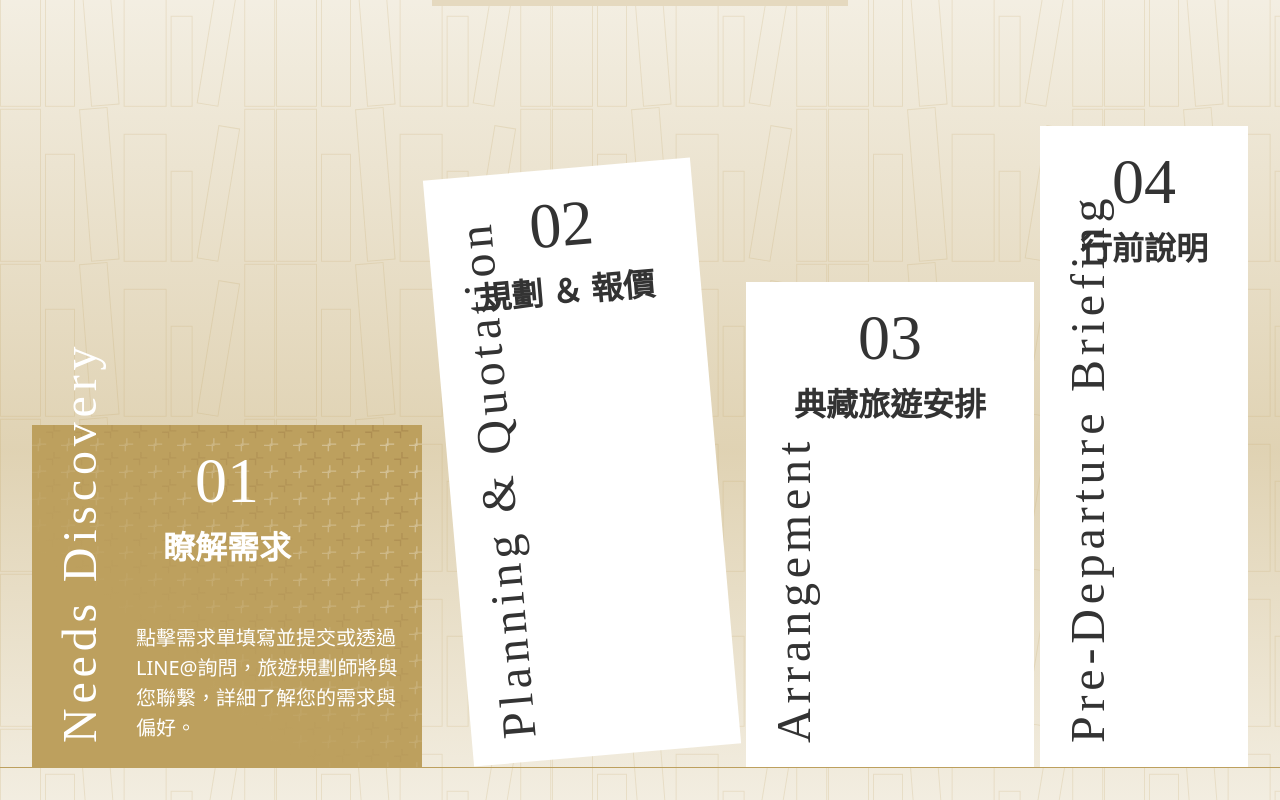
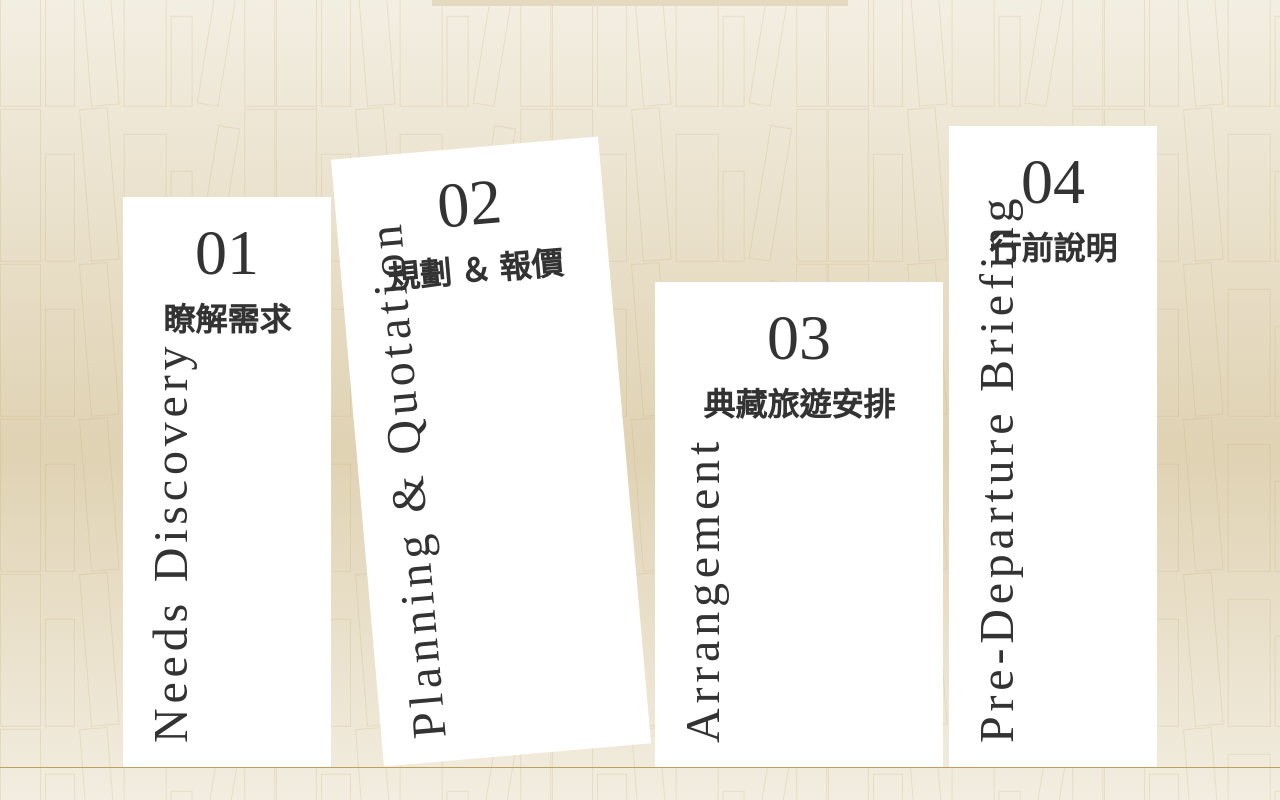
Before and after one commit to EasonLiuFrontEnd/luxe-travel, a Next.js app: page / in a window 1280 px wide. Shown: the part 5800-6600 px from the top of the page. Built offline with nearby package versions, Linux system fonts and the light colour scheme; no server answers; a web font is replaced by a local one.

Commit message:
feat: add service-process books animation

```diff
--- a/src/components/pages/home/ServiceProcess/config.ts
+++ b/src/components/pages/home/ServiceProcess/config.ts
@@ -3,7 +3,6 @@ export type TServiceStep = {
   title: string
   englishTitle: string
   description?: string
-  backgroundClass?: string
 }
 
 export const serviceSteps: TServiceStep[] = [
@@ -13,36 +12,41 @@ export const serviceSteps: TServiceStep[] = [
     englishTitle: 'Needs Discovery',
     description:
       '點擊需求單填寫並提交或透過LINE@詢問，旅遊規劃師將與您聯繫，詳細了解您的需求與偏好。',
-    backgroundClass: 'goldGradientBackground',
   },
   {
     number: '02',
     title: '規劃 ＆ 報價',
     englishTitle: 'Planning & Quotation',
+    description:
+      '根據您的需求規劃專屬行程，提供報價，確認後請提供您的護照資訊及支付訂金。',
   },
   {
     number: '03',
     title: '典藏旅遊安排',
     englishTitle: 'Arrangement',
+    description:
+      '典藏專業團隊開始安排預定行程票券及細節，您只需放鬆等待，迎接美好旅程！',
   },
   {
     number: '04',
     title: '行前說明',
     englishTitle: 'Pre-Departure Briefing',
+    description:
+      '出發前兩週安排行前說明，提供獨家精美旅遊手冊。完整行程資料及票券，讓您隨時安心出發！',
   },
 ]
 
 export const getStepStyles = (number: string) => {
   switch (number) {
     case '01':
-      return 'text-white min-h-[480px] lg:min-w-[228px] xl:min-w-[400px] xl:max-w-[601px] xl:aspect-[601/527]'
+      return 'min-h-[480px] xl:max-w-[208px] xl:aspect-[208/570]'
     case '02':
-      return 'bg-white text-[#333333] min-h-[573px] xl:max-w-[268px] xl:aspect-[268/588] lg:rotate-[-5deg] lg:mb-[10.5px] lg:ml-[20px] lg:mr-[24px]'
+      return 'min-h-[573px] xl:max-w-[268px] xl:aspect-[268/609] xl:rotate-[-5deg] xl:hover:rotate-0 xl:mb-[10.5px] xl:hover:mb-0 xl:ml-[20px] xl:hover:ml-0 xl:mr-[24px] xl:hover:mr-0'
     case '03':
-      return 'bg-white text-[#333333] min-h-[411px] xl:max-w-[288px] xl:aspect-[288/485]'
+      return 'min-h-[411px] xl:max-w-[288px] xl:aspect-[288/485]'
     case '04':
-      return 'bg-white text-[#333333] min-h-[617px] xl:max-w-[208px] xl:aspect-[208/641]'
+      return 'min-h-[617px] xl:max-w-[208px] xl:aspect-[208/641]'
     default:
-      return 'bg-white text-[#333333]'
+      return ''
   }
 }
--- a/src/components/pages/home/ServiceProcess/index.tsx
+++ b/src/components/pages/home/ServiceProcess/index.tsx
@@ -9,29 +9,29 @@ import '@/styles/components.css'
 type TServiceProcessProps = TBaseComponent
 
 const ServiceStep = ({ step }: { step: TServiceStep }) => {
-  const { number, title, englishTitle, description, backgroundClass } = step
+  const { number, title, englishTitle, description } = step
 
   return (
     <div
       className={cn(
-        'flex flex-col items-center justify-between p-7 w-full xl:min-h-auto',
+        'flex flex-col items-center justify-between p-7 w-full xl:min-h-auto xl:hover:min-w-[400px] xl:hover:max-w-[25%] xl:hover:h-[526px] transition-all duration-300 ease-out group',
         getStepStyles(number),
-        backgroundClass && styles[backgroundClass],
+        styles.books,
       )}
     >
-      <div className='flex flex-col gap-3 lg:gap-5 items-center justify-start text-nowrap'>
+      <div className='flex flex-col gap-3 xl:gap-5 items-center justify-start text-nowrap'>
         <p className="font-['Amiri'] text-[64px] leading-none">{number}</p>
         <p className="font-['Noto_Serif_TC'] font-bold text-[32px] 2xl:text-[40px] leading-[1.2] text-center">
           {title}
         </p>
       </div>
 
-      <div className='flex gap-4 lg:gap-8 items-end justify-start w-full'>
+      <div className='flex gap-4 xl:gap-8 items-end justify-start w-full'>
         <p className="rotate-[270deg] font-['Luxurious_Script'] text-[48px] text-center whitespace-nowrap tracking-[0.1em] leading-none max-w-[48px]">
           {englishTitle}
         </p>
         {description && (
-          <p className='text-[20px] leading-[1.5]'>{description}</p>
+          <p className='text-[20px] leading-[1.5] text-transparent group-hover:text-white transition-colors duration-300'>{description}</p>
         )}
       </div>
     </div>
@@ -50,7 +50,7 @@ const ServiceProcess = ({ className, ...props }: TServiceProcessProps) => {
     >
       <div
         className={cn(
-          'px-0 py-[60px] lg:py-[120px] flex flex-col gap-[60px] lg:gap-[120px] items-center border-b border-figma-secondary-500 xl:border-none',
+          'px-0 py-[60px] xl:py-[120px] flex flex-col gap-[60px] xl:gap-[120px] items-center border-b border-figma-secondary-500 xl:border-none',
           styles.serviceProcessBackgroundImage,
         )}
       >
@@ -59,7 +59,7 @@ const ServiceProcess = ({ className, ...props }: TServiceProcessProps) => {
         </h2>
 
         <div className='w-full px-[clamp(12px,2.5vw,48px)] xl:border-b xl:border-[var(--color-figma-secondary-500)]'>
-          <div className='w-full max-w-[1440px] mx-auto flex flex-col lg:flex-row lg:items-end gap-4 lg:gap-[6px]'>
+          <div className='w-full max-w-[1440px] mx-auto flex flex-col xl:flex-row xl:items-end xl:justify-center gap-4 xl:gap-[6px]'>
             {serviceSteps.map((step) => (
               <ServiceStep key={step.number} step={step} />
             ))}
--- a/src/components/pages/home/ServiceProcess/styles.module.css
+++ b/src/components/pages/home/ServiceProcess/styles.module.css
@@ -21,3 +21,17 @@
   background-image: url('/shared/icons/background-books.svg');
   background-repeat: repeat;
 }
+
+.books {
+  background-color: #ffffff;
+  color: #333333;
+}
+
+.books:hover {
+  background-image:
+    linear-gradient(219.25deg, rgba(189, 160, 94, 0.6) 0%, #bda05e 66.69%),
+    url('/shared/icons/background-plus.svg');
+  background-repeat: repeat;
+  background-color: #bda05e;
+  color: #ffffff;
+}
```
